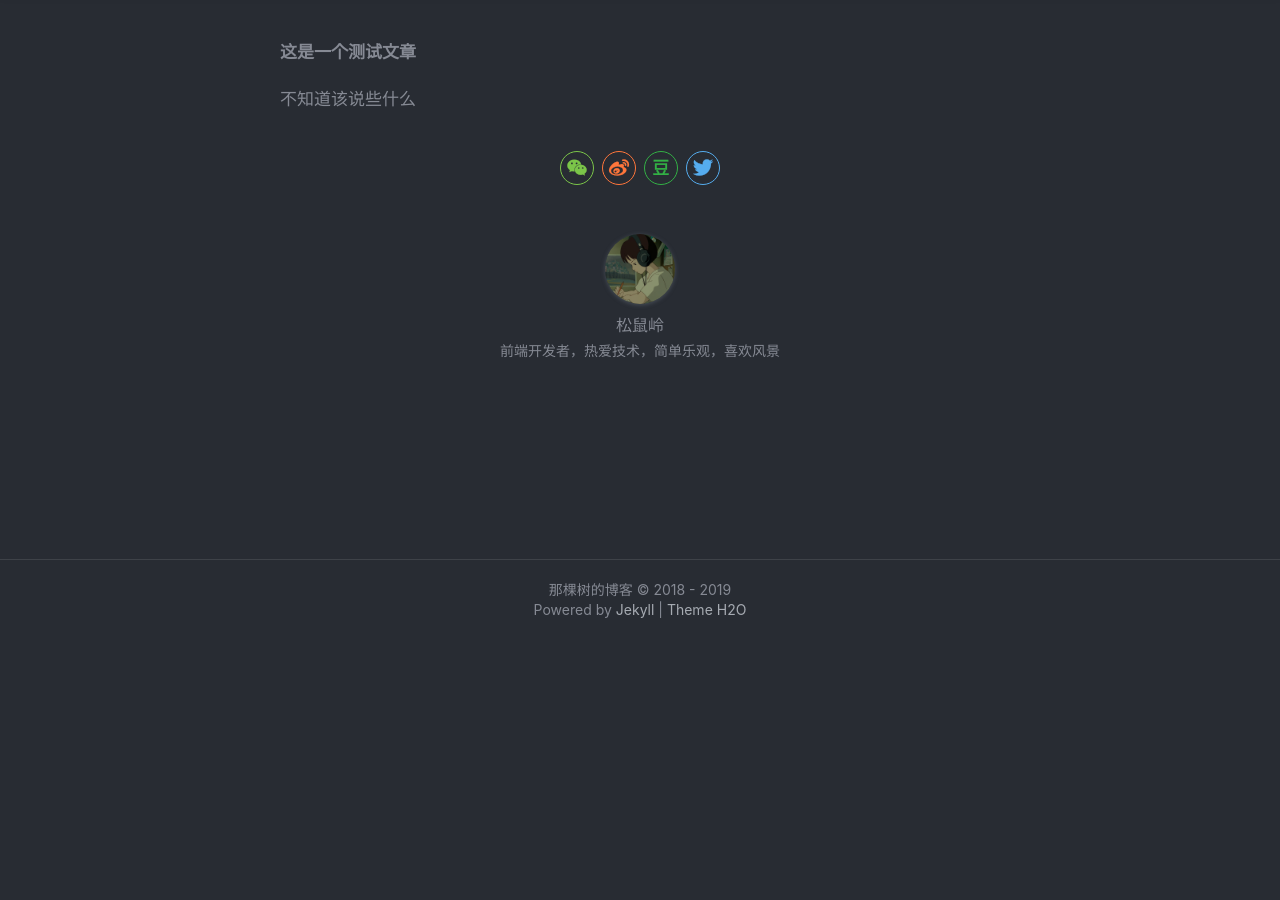
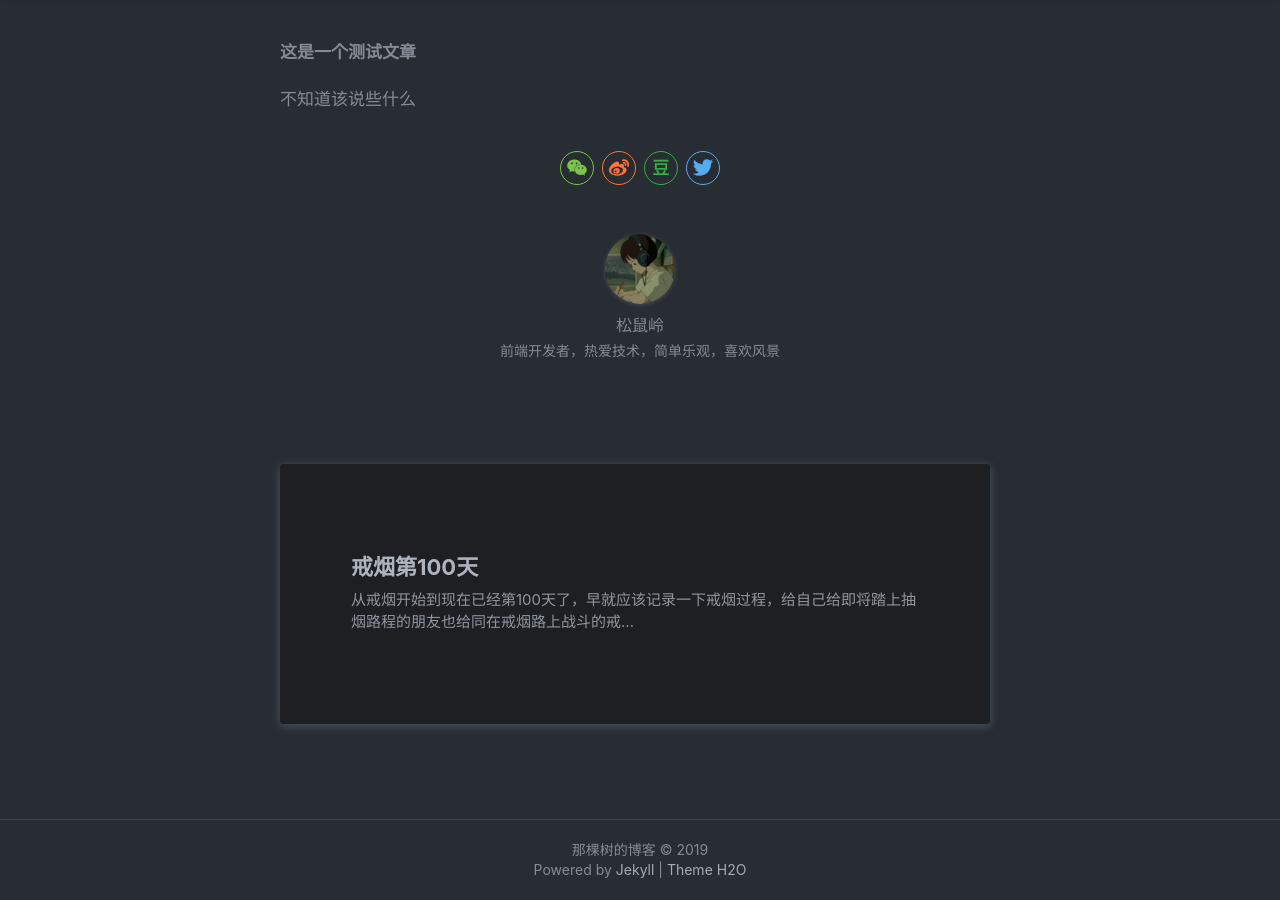
Before and after one commit to orange-tree/orange-tree.github.io, a Jekyll site: the page built from _posts/2019-03-18-first-article.md, in a window 1280 px wide and 900 px high, scrolled down 600 px. Built offline with Jekyll 4.4.1, drawn with Linux system fonts in a browser that asks for light colours; nearby versions of some CDN libraries; comment, search, counter and statistics services are not loaded; a style sheet for code colours, icons or effects is not loaded; before the commit the page ends 1240 px from its top, so only the background shows below that.

Commit message:
add article

```diff
--- a/_config.yml
+++ b/_config.yml
@@ -14,7 +14,7 @@ nav:
 
 # Footer
 footer:
-  since: 2018
+  since: 2019
 
 # Author 配置博主信息
 author: '松鼠岭'
--- /dev/null
+++ b/_posts/2019-03-27-first-article.md
@@ -0,0 +1,13 @@
+---
+layout: post
+title: 戒烟第100天
+subtitle: ''
+date: 2019-03-27
+author: 那棵树
+categories: 记录戒烟这一百天的爱恨情愁
+cover: ''
+tags: 生活琐事
+---
+
+从戒烟开始到现在已经第100天了，早就应该记录一下戒烟过程，给自己给即将踏上抽烟路程的朋友也给同在戒烟路上战斗的戒友。
+戒烟是件很痛苦的事情，尤其是戒烟初期，但是现在我对烟的生理需求早就没有了，所以现在感觉的戒烟很容易，人啊总是这样！
```
Also changed, not shown: _posts/2019-03-28-dream.md (added, +14 -0 lines).
